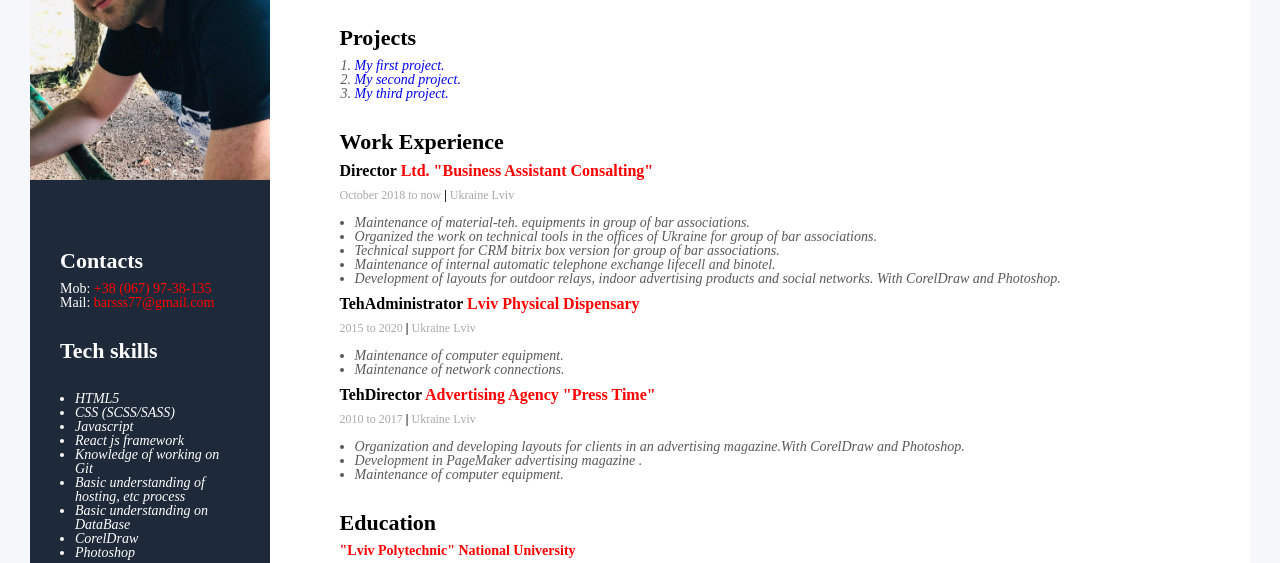
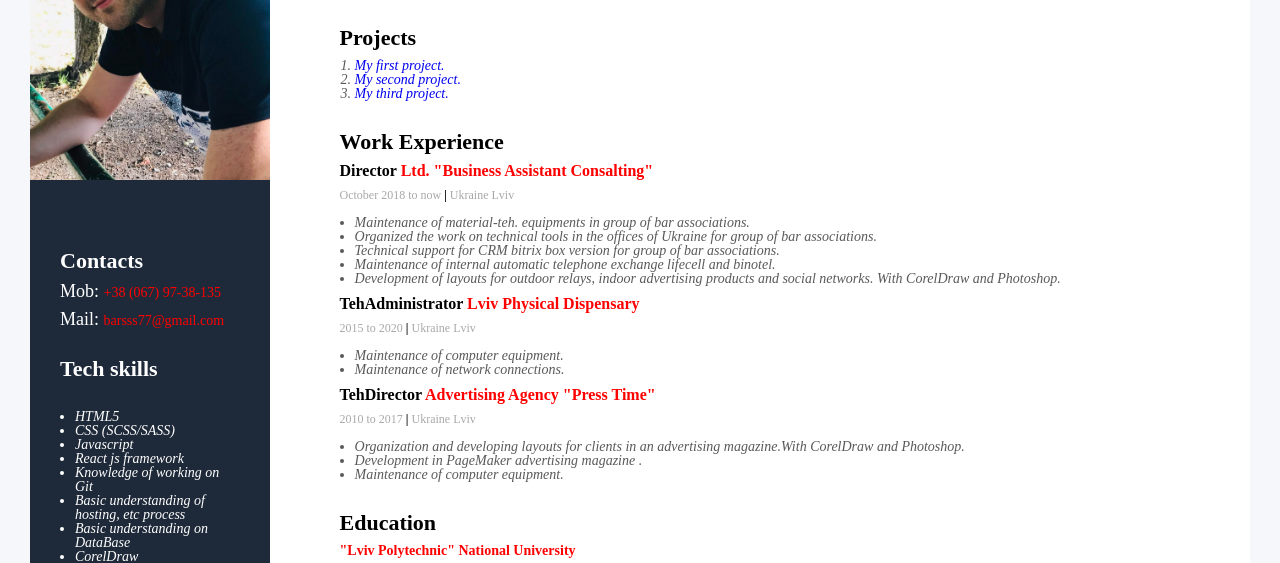
Before and after one commit to LozunskuiVasul/MyResume, a plain HTML site: page index.html in a window 1280 px wide. Shown: the part 228-791 px from the top of the page. Drawn offline with Linux system fonts and the light colour scheme.

Commit message:
Update index.html

```diff
--- a/index.html
+++ b/index.html
@@ -15,10 +15,10 @@
 
         <div class="block">
           <div class="contacts">Contacts</div>
-          <div class="text-contacts1">Mob:
+          <div class="text-contacts">Mob:
            <a class="cont-phone" href="tel:+38 (067) 97-38-135">+38 (067) 97-38-135</a>
           </div>
-            <div class="text-contacts2">Mail:
+            <div class="text-contacts">Mail:
               <a class="cont-mail" href="mailto:barsss77@gmail.com">barsss77@gmail.com</a>
             </div>
         </div>
```
